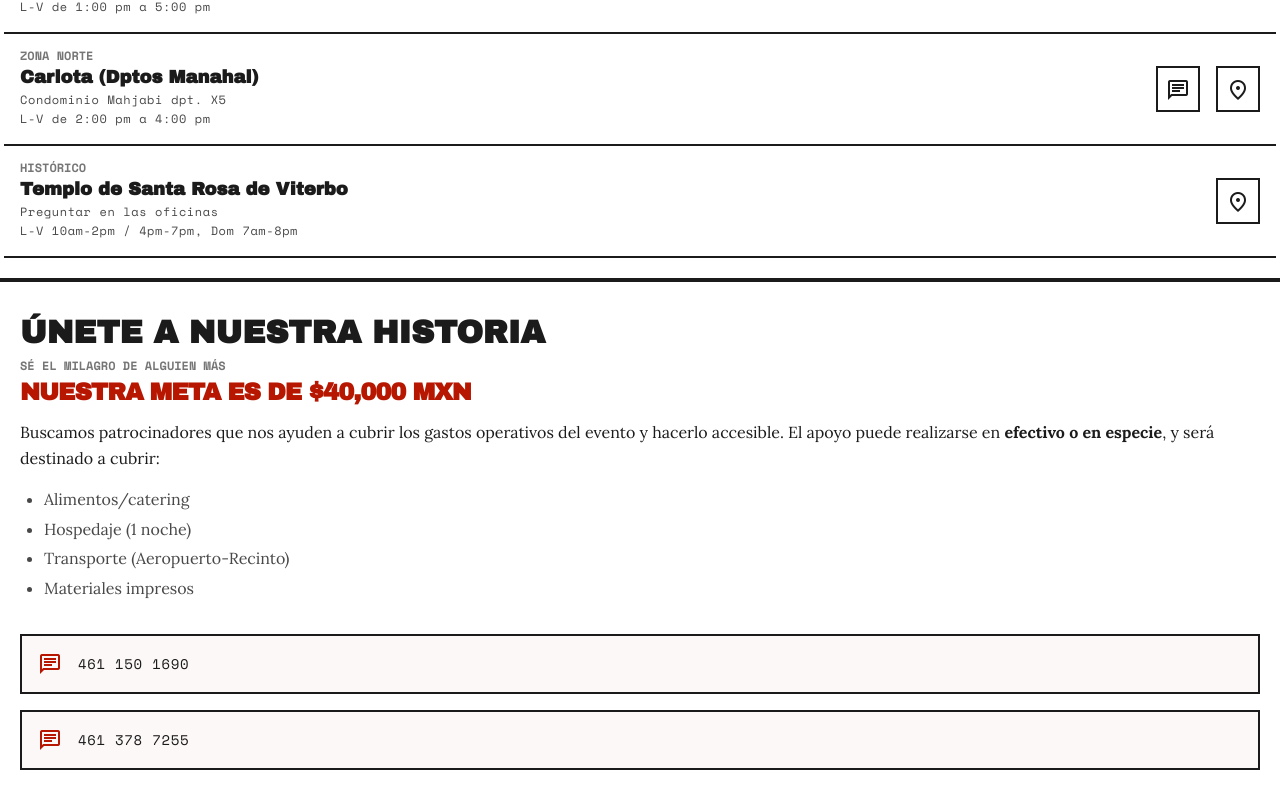
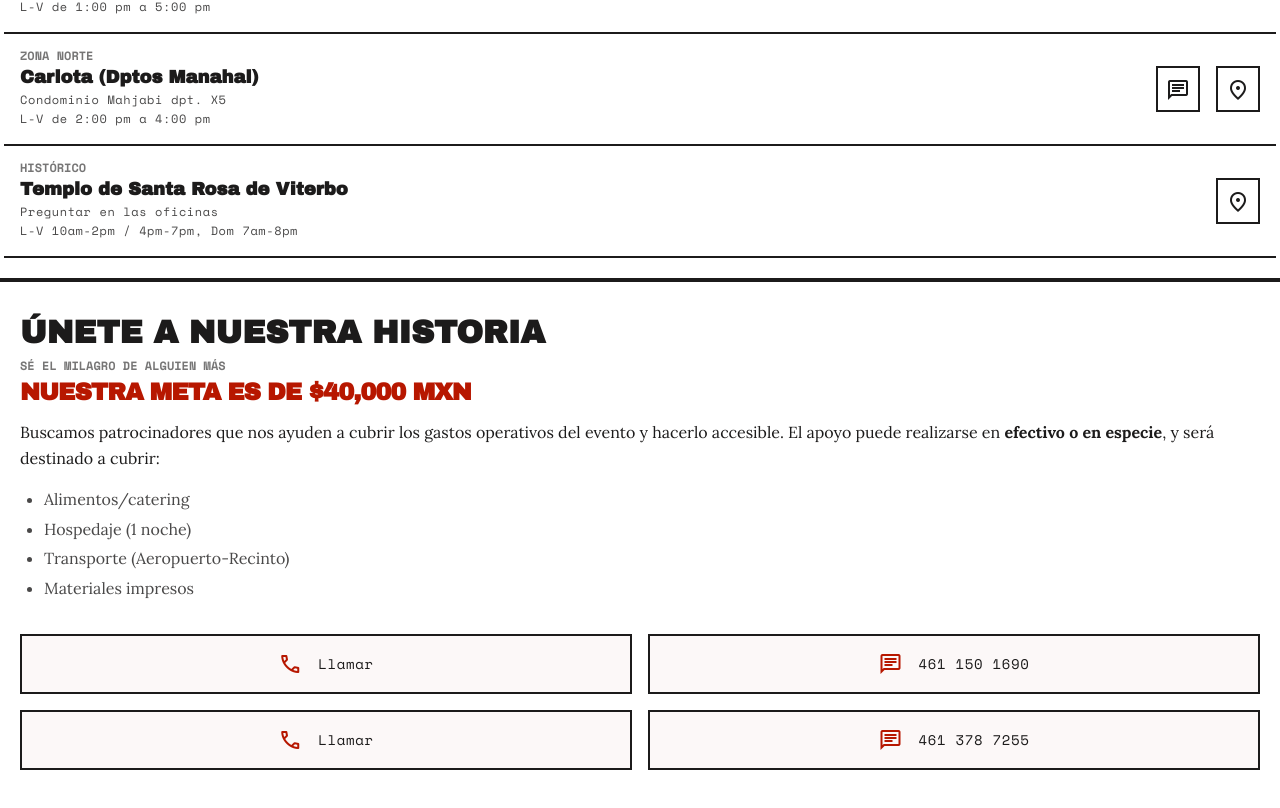
Before and after one commit to riosisraelg/quintaessencia, a Next.js app: page /info-tickets in a window 1280 px wide. Shown: the part 1856-2664 px from the top of the page. Built offline with nearby package versions, Linux system fonts and the light colour scheme.

Commit message:
feat: split sponsorship buttons into call and chat

```diff
--- a/src/app/info-tickets/page.tsx
+++ b/src/app/info-tickets/page.tsx
@@ -133,14 +133,26 @@ export default function InfoTickets() {
           <li>Materiales impresos</li>
         </ul>
         <div className="flex flex-col gap-4">
-          <a href="https://wa.me/524611501690?text=Hola%20Sebastian,%20mi%20nombre%20es%20[TU%20NOMBRE].%20Me%20interesa%20sumarme%20como%20patrocinador%20para%20la%20conferencia%20de%20Hanns%20organizada%20por%20Quintessencia.%20%C2%BFMe%20podr%C3%ADan%20dar%20m%C3%A1s%20informaci%C3%B3n?" target="_blank" rel="noopener noreferrer" className="flex items-center gap-4 bg-background p-4 border-2 border-on-surface hover:bg-on-surface hover:text-bone-white transition-colors group">
+          <div className="flex gap-4">
+            <a href="tel:+524611501690" className="flex-1 flex items-center justify-center gap-4 bg-background p-4 border-2 border-on-surface hover:bg-on-surface hover:text-bone-white transition-colors group">
+              <span className="material-symbols-outlined text-primary group-hover:text-bone-white transition-colors">call</span>
+              <span className="font-technical-sm">Llamar</span>
+            </a>
+            <a href="https://wa.me/524611501690?text=Hola%20Sebastian,%20mi%20nombre%20es%20[TU%20NOMBRE].%20Me%20interesa%20sumarme%20como%20patrocinador%20para%20la%20conferencia%20de%20Hanns%20organizada%20por%20Quintessencia.%20%C2%BFMe%20podr%C3%ADan%20dar%20m%C3%A1s%20informaci%C3%B3n?" target="_blank" rel="noopener noreferrer" className="flex-1 flex items-center justify-center gap-4 bg-background p-4 border-2 border-on-surface hover:bg-on-surface hover:text-bone-white transition-colors group">
               <span className="material-symbols-outlined text-primary group-hover:text-bone-white transition-colors">chat</span>
               <span className="font-technical-sm">461 150 1690</span>
             </a>
-          <a href="https://wa.me/524613787255?text=Hola%20Rodrigo,%20mi%20nombre%20es%20[TU%20NOMBRE].%20Me%20interesa%20sumarme%20como%20patrocinador%20para%20la%20conferencia%20de%20Hanns%20organizada%20por%20Quintessencia.%20%C2%BFMe%20podr%C3%ADan%20dar%20m%C3%A1s%20informaci%C3%B3n?" target="_blank" rel="noopener noreferrer" className="flex items-center gap-4 bg-background p-4 border-2 border-on-surface hover:bg-on-surface hover:text-bone-white transition-colors group">
+          </div>
+          <div className="flex gap-4">
+            <a href="tel:+524613787255" className="flex-1 flex items-center justify-center gap-4 bg-background p-4 border-2 border-on-surface hover:bg-on-surface hover:text-bone-white transition-colors group">
+              <span className="material-symbols-outlined text-primary group-hover:text-bone-white transition-colors">call</span>
+              <span className="font-technical-sm">Llamar</span>
+            </a>
+            <a href="https://wa.me/524613787255?text=Hola%20Rodrigo,%20mi%20nombre%20es%20[TU%20NOMBRE].%20Me%20interesa%20sumarme%20como%20patrocinador%20para%20la%20conferencia%20de%20Hanns%20organizada%20por%20Quintessencia.%20%C2%BFMe%20podr%C3%ADan%20dar%20m%C3%A1s%20informaci%C3%B3n?" target="_blank" rel="noopener noreferrer" className="flex-1 flex items-center justify-center gap-4 bg-background p-4 border-2 border-on-surface hover:bg-on-surface hover:text-bone-white transition-colors group">
               <span className="material-symbols-outlined text-primary group-hover:text-bone-white transition-colors">chat</span>
               <span className="font-technical-sm">461 378 7255</span>
             </a>
+          </div>
         </div>
       </section>
     </>
```
Lines whose indentation alone changed are shown as unchanged.
